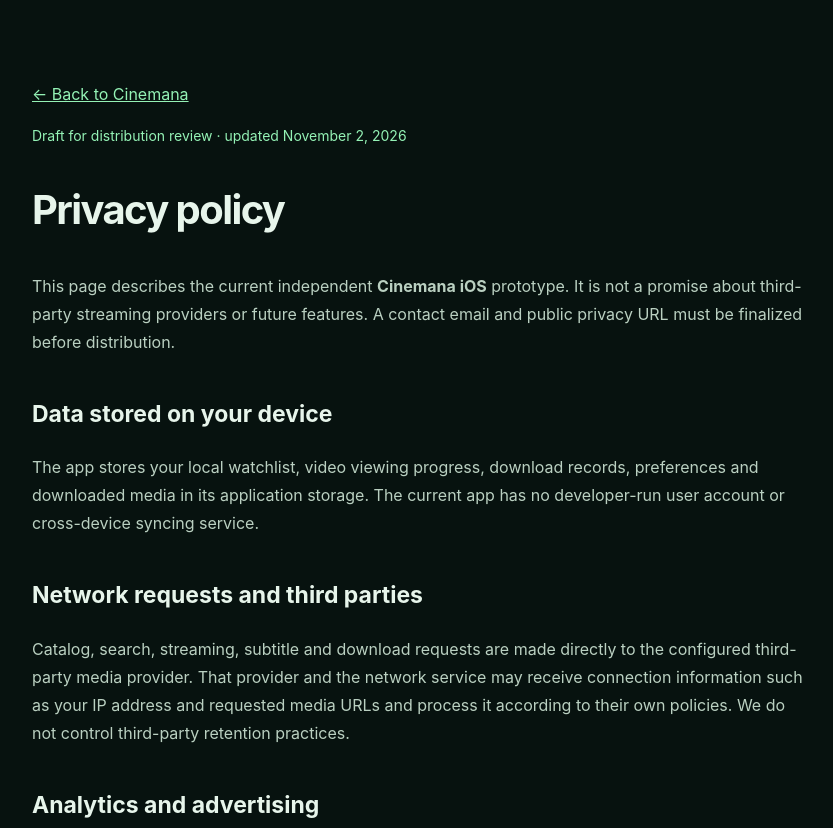
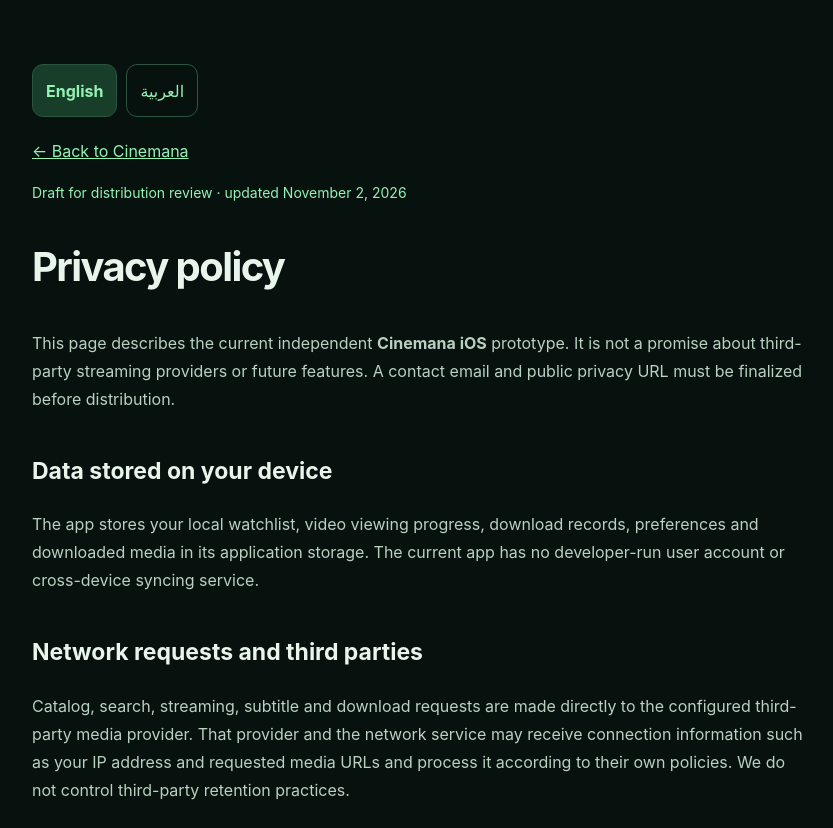
Before and after one commit to Subaru771/Cinemana-IOS, a plain HTML site: page landing/privacy.html in a window 1280 px wide. Shown: the top 828 px of the page, without its empty margins (218-1051 px from the left). Drawn offline with Linux system fonts and the light colour scheme.

Commit message:
Add privacy-policy Arabic option and accessible language links

```diff
--- a/landing/privacy.html
+++ b/landing/privacy.html
@@ -9,10 +9,19 @@
 <style>
 :root{color-scheme:dark}body{font:16px/1.75 -apple-system,BlinkMacSystemFont,"Segoe UI",sans-serif;background:#07120f;color:#e7f5eb;margin:0}main{max-width:780px;margin:0 auto;padding:64px 22px 80px}
 a{color:#94f2b5}h1{font-size:40px;letter-spacing:-.04em}h2{margin-top:38px;font-size:23px}p,li{color:#bad0c1}.meta{color:#94f2b5;font-size:14px}aside{margin-top:40px;padding:20px;background:#11251a;border:1px solid #2b5540;border-radius:12px}
+.lang-switch{display:flex;gap:9px;align-items:center;margin-bottom:20px}
+.lang-switch a,.lang-switch span{border:1px solid #2b5540;padding:6px 13px;border-radius:11px;min-height:39px;display:inline-flex;align-items:center;text-decoration:none}
+.lang-switch [aria-current="page"]{color:#94f2b5;font-weight:750;background:#183d29}
 </style>
+<link rel="alternate" hreflang="en" href="privacy.html">
+<link rel="alternate" hreflang="ar" href="privacy-ar.html">
 </head>
 <body>
 <main>
+<nav class="lang-switch" aria-label="Page language">
+<span lang="en" aria-current="page">English</span>
+<a href="privacy-ar.html" lang="ar" hreflang="ar">العربية</a>
+</nav>
 <p><a href="index.html">← Back to Cinemana</a></p>
 <p class="meta">Draft for distribution review · updated November 2, 2026</p>
 <h1>Privacy policy</h1>
```
